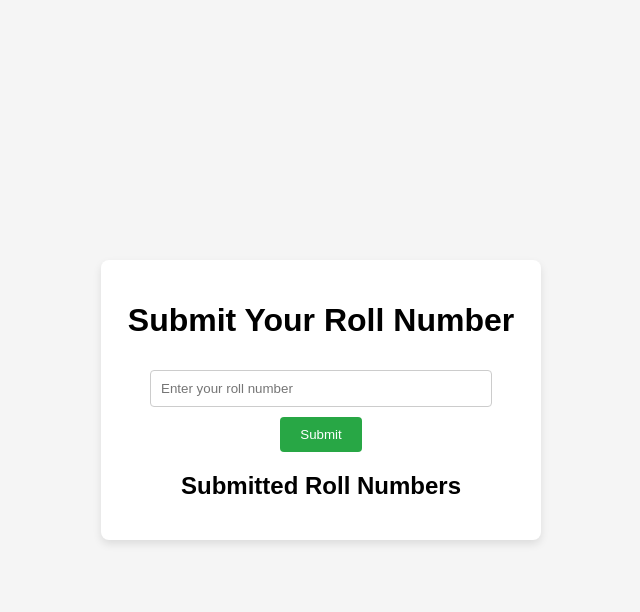
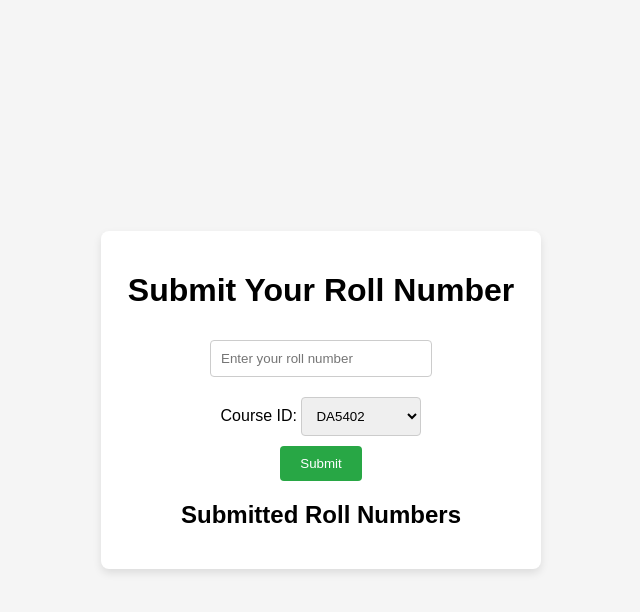
Before and after one commit to jash-maester/attendance_wsai, a Flask app: page / in a window 1280 px wide. Shown: the top 612 px of the page, without its empty margins (319-959 px from the left). Run offline with Flask 3, Linux system fonts and the light colour scheme.

Commit message:
add course code to the form with style sheet update

```diff
--- a/templates/index.html
+++ b/templates/index.html
@@ -26,7 +26,14 @@
             input {
                 margin: 10px 0;
                 padding: 10px;
-                width: 80%;
+                width: 50%;
+                border: 1px solid #ccc;
+                border-radius: 4px;
+            }
+            select {
+                margin: 10px 0;
+                padding: 10px;
+                width: 30%;
                 border: 1px solid #ccc;
                 border-radius: 4px;
             }
@@ -64,6 +71,13 @@
             <h1>Submit Your Roll Number</h1>
             <form id="rollForm">
                 <input type="text" name="roll_number" id="roll_number" placeholder="Enter your roll number" required />
+                <br/>
+                <label for='course_id'>Course ID:</label>
+                <select name="course_id" id="course_id" required>
+                    <option name="DA5402" value="DA5402" selected>DA5402</option>
+                    <option name='DA5401' value="DA5401" >DA5401</option>
+                </select>
+                <br/>
                 <button type="submit">Submit</button>
             </form>
             <div id="responseMessage" class="message"></div>
@@ -92,13 +106,14 @@
             rollForm.addEventListener("submit", async (event) => {
                 event.preventDefault();
                 const rollNumber = document.getElementById("roll_number").value;
+                const courseId = document.getElementById("course_id").value;
 
                 const response = await fetch("/submit", {
                     method: "POST",
                     headers: {
                         "Content-Type": "application/x-www-form-urlencoded",
                     },
-                    body: new URLSearchParams({ roll_number: rollNumber }),
+                    body: new URLSearchParams({ roll_number: rollNumber, course_id: courseId }),
                 });
 
                 const result = await response.json();
```
